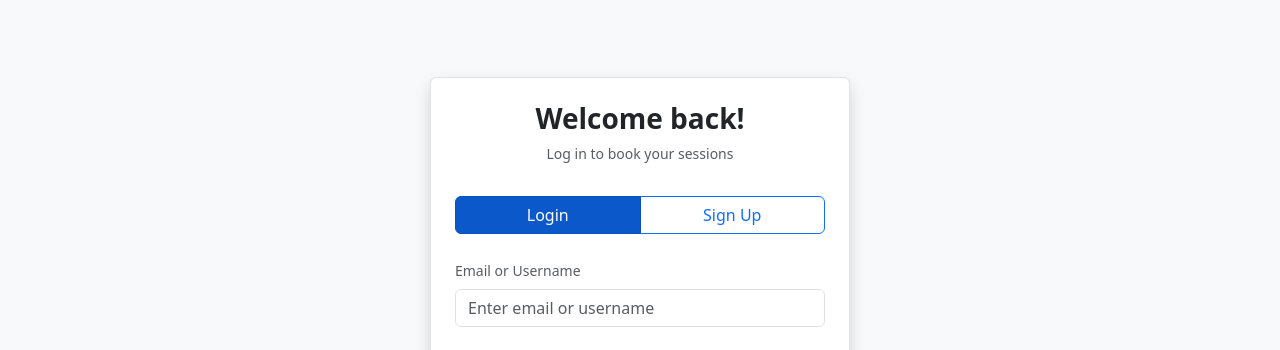
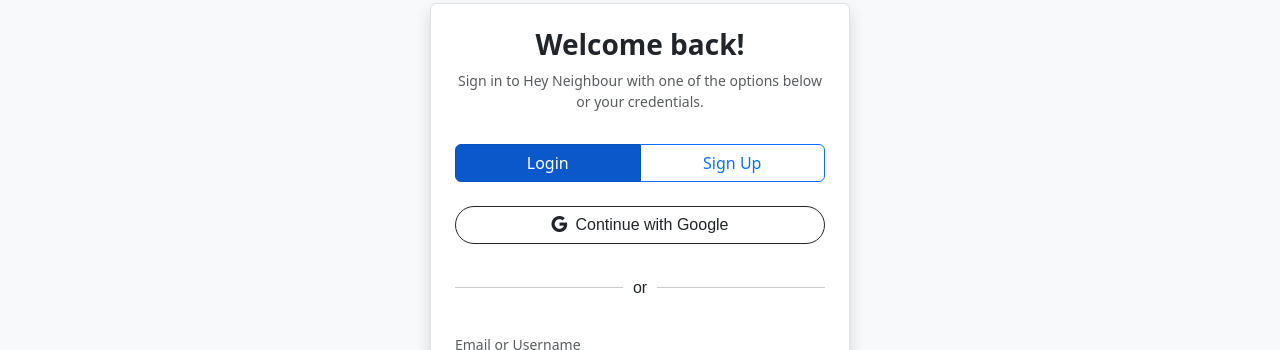
Before and after one commit to FranticFoe/Hey-Neighbour-, a React (Vite) app: page /authentication in a window 1280 px wide. Shown: the part 141-491 px from the top of the page. Built offline with nearby package versions, Linux system fonts and the light colour scheme; no server answers.

Commit message:
Added gmail login

```diff
--- a/src/components/UserLayout.jsx
+++ b/src/components/UserLayout.jsx
@@ -40,7 +40,7 @@
                 const leaderRes = await axios.get(
                     `${url}/neighbour/isLeader/${username}/community/${name}`
                 );
-                console.log("leaderRes", leaderRes)
+
                 setIsLeader(leaderRes.data.status);
 
             } catch (err) {
--- a/src/pages/Authentication.jsx
+++ b/src/pages/Authentication.jsx
@@ -4,6 +4,7 @@
 import { AuthContext } from "../components/AuthProvider";
 import { useNavigate } from "react-router-dom";
 import axios from "axios"
+import { signInWithPopup, GoogleAuthProvider } from "firebase/auth";
 
 export default function Authenticate() {
     const navigate = useNavigate()
@@ -17,6 +18,49 @@
     const [showPasswordError, setShowPasswordError] = useState(false);
 
     const url = "https://neighbour-api.vercel.app"
+
+    const provider = new GoogleAuthProvider();
+    const handleGoogleLogIn = async (e) => {
+        e.preventDefault();
+        try {
+            provider.setCustomParameters({
+                prompt: "select_account", // Forces account chooser popup
+            });
+            const res = await signInWithPopup(getAuth(), provider);
+            console.log("gmail sign in:", res)
+            console.log("usergmail:", res.user.email)
+            console.log("username:", res.user.displayName)
+            const email = (res.user.email)
+            const username = (res.user.displayName)
+            const checkExist = await axios.get(`${url}/checkGmailsignin/${email}`)
+            console.log(checkExist)
+            if (checkExist.data) {
+                try {
+                    const backendRes = await axios.post(`${url}/signup`, { email, username });
+                    if (backendRes.data) {
+                        try {
+                            const firebaseRes = await createUserWithEmailAndPassword(auth, email, password);
+                            console.log(firebaseRes.user);
+                            resetFields();
+
+                            await updateProfile(auth.currentUser, {
+                                displayName: username,
+                            });
+                            console.log("Profile updated successfully");
+
+                        } catch (err) {
+                            console.error("Error in Firebase sign up:", err);
+                        }
+                    }
+                } catch (err) {
+                    console.error("Signup error (backend):", err);
+                }
+            };
+        } catch (err) {
+            console.error("Error signing in with Google", err);
+        }
+    };
+
 
     useEffect(() => {
         if (currentUser != null) navigate("/user")
@@ -114,7 +158,7 @@
                         </h3>
                         <p className="text-muted small">
                             {mode === "login"
-                                ? "Log in to book your sessions"
+                                ? <p className="text-center">Sign in to Hey Neighbour with one of the options below or your credentials.</p>
                                 : "Sign up to get started"}
                         </p>
                     </div>
@@ -149,6 +193,18 @@
                         className="d-grid gap-3"
                     >
                         {mode === "login" ? (
+                            <>
+                                <Button onClick={handleGoogleLogIn} style={{ fontFamily: "sans-serif" }} className="rounded-pill d-flex justify-content-center align-items-center gap-2" variant="outline-dark"><i className="bi bi-google" ></i> Continue with Google</Button>
+                                <div style={{
+                                    display: "flex",
+                                    alignItems: "center",
+                                    textAlign: "center",
+                                    margin: "1rem 0"
+                                }}>
+                                    <div style={{ flex: 1, borderBottom: "1px solid #ccc" }}></div>
+                                    <div style={{ padding: "0 10px", fontFamily: "sans-serif" }}>or</div>
+                                    <div style={{ flex: 1, borderBottom: "1px solid #ccc" }}></div>
+                                </div>
                                 <Form.Group>
                                     <Form.Label className="text-muted small">Email or Username</Form.Label>
                                     <Form.Control
@@ -159,8 +215,19 @@
                                         required
                                     />
                                 </Form.Group>
-                        ) : (
+                            </>) : (
                             <>
+                                <Button onClick={handleGoogleLogIn} style={{ fontFamily: "sans-serif" }} className="rounded-pill d-flex justify-content-center align-items-center gap-2" variant="outline-dark"><i className="bi bi-google" ></i> Sign up with Google</Button>
+                                <div style={{
+                                    display: "flex",
+                                    alignItems: "center",
+                                    textAlign: "center",
+                                    margin: "1rem 0"
+                                }}>
+                                    <div style={{ flex: 1, borderBottom: "1px solid #ccc" }}></div>
+                                    <div style={{ padding: "0 10px", fontFamily: "sans-serif" }}>or</div>
+                                    <div style={{ flex: 1, borderBottom: "1px solid #ccc" }}></div>
+                                </div>
                                 <Form.Group>
                                     <Form.Label className="text-muted small">Email</Form.Label>
                                     <Form.Control
```
Also changed, not shown: src/components/ReqUsernameModal.jsx (added, +9 -0 lines). Lines whose indentation alone changed are shown as unchanged.
